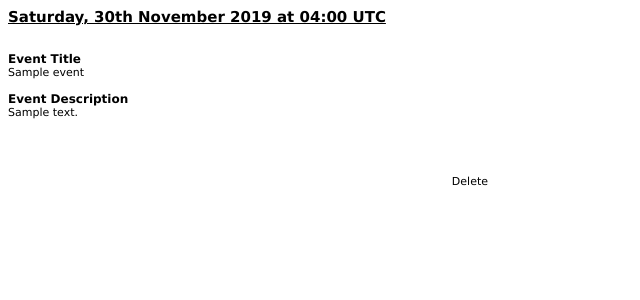
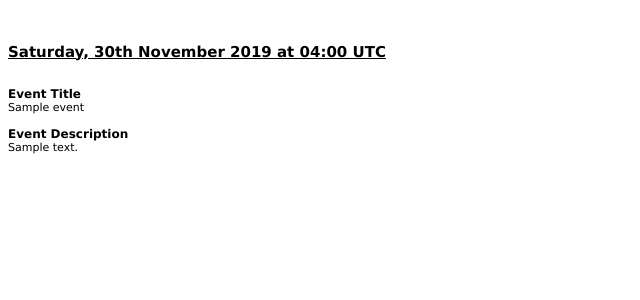
Before and after one commit to AndreiChim/IVAORO_TMS, a PHP site: page /website/calendar/event.php?id=1 in a window 1280 px wide. Shown: the top 300 px of the page, without its empty margins (0-640 px from the left). Run offline with PHP 8.4, Linux system fonts and the light colour scheme; tables that the repository leaves empty or names only in its code hold one stand-in row (values such as "Sample post").

Commit message:
event.php title updated and "Delete" link removed

```diff
--- a/calendar/event.php
+++ b/calendar/event.php
@@ -14,7 +14,7 @@ while ($info = mysqli_fetch_array($query_result)){
 <!DOCTYPE HTML PUBLIC "-//W3C//DTD HTML 4.01 Transitional//EN">
 <html lang="en">
 <head>
-<title>PHPCalendar - <?php echo $info['event_title']; ?></title>
+<title>IVAO Romania TMS</title>
 <meta http-equiv="Content-Type" content="text/html; charset=iso-8859-1">
 <link href="images/cal.css" rel="stylesheet" type="text/css">
 </head>
@@ -43,9 +43,9 @@ while ($info = mysqli_fetch_array($query_result)){
         </tr>
       </table></td>
   </tr>
-  <tr>
-    <td align="right" valign="bottom"><a href="event_delete.php?<?php echo "day=$info[event_day]&month=$info[event_month]&year=$info[event_year]&id=$info[event_id]"; ?>">Delete</a></td>
-  </tr>
+<!--  <tr>-->
+<!--    <td align="right" valign="bottom"><a href="event_delete.php?--><?php //echo "day=$info[event_day]&month=$info[event_month]&year=$info[event_year]&id=$info[event_id]"; ?><!--">Delete</a></td>-->
+<!--  </tr>-->
 </table>
 </body>
 </html>
```
